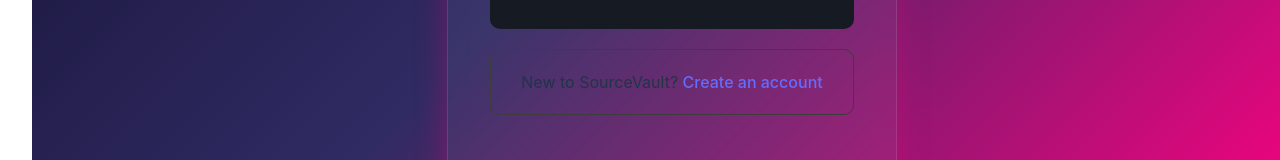
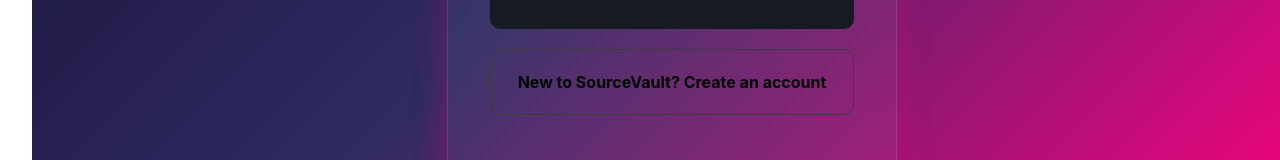
Before and after one commit to RitikaSingh2005/SourceVault-Full-Stack-VCS-Platform, a React (Vite) app in the folder Github-main/frontend-main/: page /auth in a window 1280 px wide. Shown: the part 586-746 px from the top of the page. Built offline with nearby package versions, Linux system fonts and the light colour scheme.

Commit message:
Update auth.css

```diff
--- a/Github-main/frontend-main/src/components/auth/auth.css
+++ b/Github-main/frontend-main/src/components/auth/auth.css
@@ -173,3 +173,22 @@
       width: 200px;
     }
   }
+/* --- Fix: Visibility and Colors for Headings and Links --- */
+
+/* Ye 'Sign In' ya 'Sign Up' heading ko black karega */
+.PageHeader-Title {
+    color: #000000 !important;
+    font-weight: 800 !important;
+}
+
+/* Ye 'New to SourceVault' text ko black aur bold karega */
+.login-box-wrapper p,
+.login-box-wrapper a {
+    color: #000000 !important;
+    font-weight: 700 !important;
+}
+
+/* Optional: Agar input fields ke andar ka text bhi dark chahiye */
+.input {
+    color: #ffffff !important; /* Ye white hi rahe taaki dark input box mein dikhe */
+}
```
